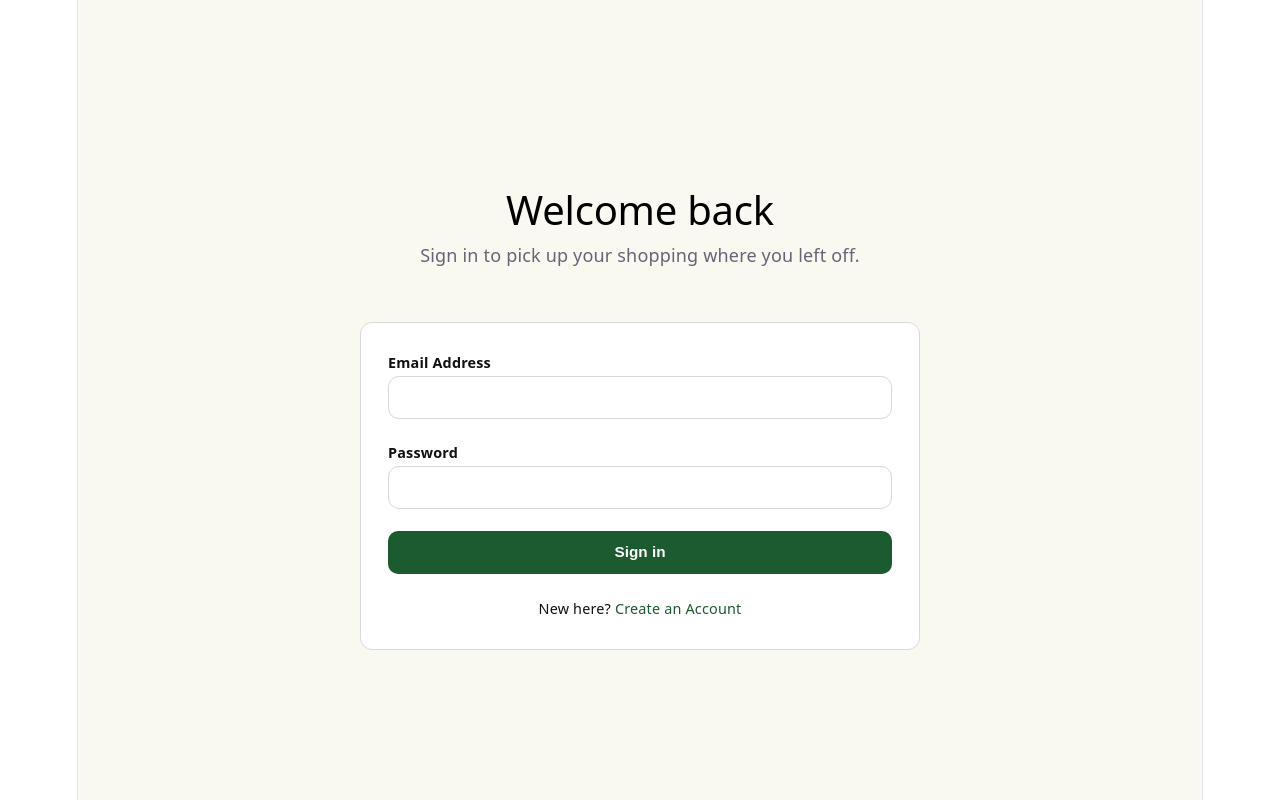
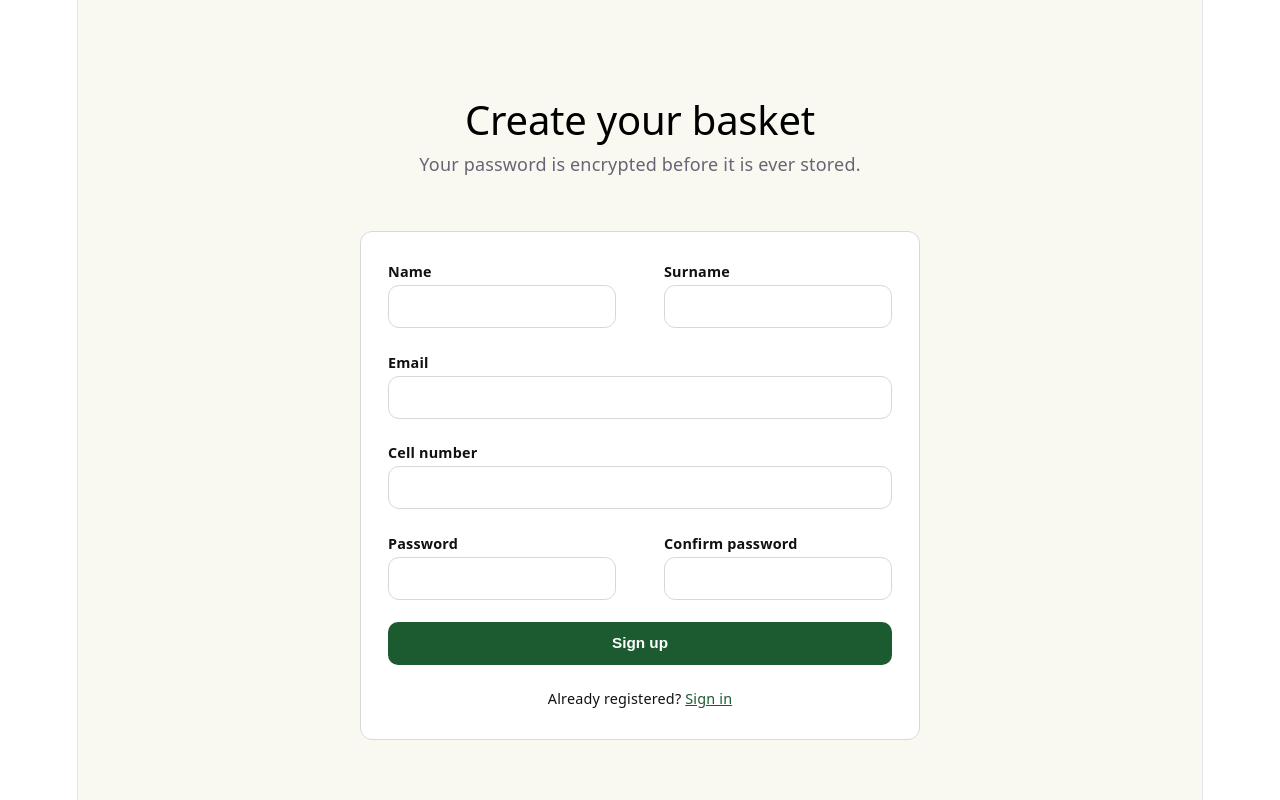
Before and after one commit to Samukelokhathi/Shopping-List-App-React-Ts, a React (Vite) app: page /register in a window 1280 px wide. Shown: the top 800 px of the page. Built offline with nearby package versions, Linux system fonts and the light colour scheme.

Commit message:
Fixing the register page also insertend nav links

```diff
--- a/package.json
+++ b/package.json
@@ -13,7 +13,8 @@
     "@reduxjs/toolkit": "^2.12.0",
     "react": "^19.2.8",
     "react-dom": "^19.2.8",
-    "react-redux": "^9.3.0"
+    "react-redux": "^9.3.0",
+    "react-router-dom": "^7.18.2"
   },
   "devDependencies": {
     "@eslint/js": "^10.0.1",
--- a/src/App.tsx
+++ b/src/App.tsx
@@ -1,11 +1,14 @@
 import Login from "./pages/login/Login";
 import Register from "./pages/register/Register";
+import { Route, Routes } from "react-router-dom";
 
 export default function App() {
   return (
     <div>
-      <Login />
-      <Register />
+      <Routes>
+        <Route path="/" element={<Login />} />
+        <Route path="/register" element={<Register />} />
+      </Routes>
     </div>
   );
 }
--- a/src/main.tsx
+++ b/src/main.tsx
@@ -4,11 +4,14 @@ import "./index.css";
 import App from "./App.tsx";
 import { store } from "./store/Store.ts";
 import { Provider } from "react-redux";
+import { BrowserRouter } from "react-router-dom";
 
 createRoot(document.getElementById("root")!).render(
-  <Provider store={store}>
-    <StrictMode>
-      <App />
-    </StrictMode>
-  </Provider>,
+  <StrictMode>
+    <Provider store={store}>
+      <BrowserRouter>
+        <App />
+      </BrowserRouter>
+    </Provider>
+  </StrictMode>,
 );
--- a/src/pages/login/Login.tsx
+++ b/src/pages/login/Login.tsx
@@ -2,6 +2,7 @@ import { Input } from "../../components/input/Input";
 import styles from "./Login.module.css";
 import Button from "../../components/Button/Button";
 import { Text } from "../../components/Text/Text";
+import { NavLink } from "react-router-dom";
 
 function Login() {
   return (
@@ -34,7 +35,10 @@ function Login() {
         <Button type="submit">Sign in</Button>
 
         <p className={styles.registerText}>
-          New here? <a className={styles.registerLink}>Create an Account</a>
+          New here?{" "}
+          <NavLink to={"/register"} className={styles.registerLink}>
+            Create an account
+          </NavLink>
         </p>
       </form>
     </div>
--- a/src/pages/register/Register.module.css
+++ b/src/pages/register/Register.module.css
@@ -58,20 +58,3 @@
   font-size: 0.8rem;
   color: #111;
 }
-
-.link {
-  padding: 0;
-
-  border: none;
-  background: none;
-
-  color: #1c5b30;
-
-  font-size: inherit;
-
-  cursor: pointer;
-}
-
-.link:hover {
-  text-decoration: underline;
-}
--- a/src/pages/register/Register.tsx
+++ b/src/pages/register/Register.tsx
@@ -2,6 +2,7 @@ import { Input } from "../../components/input/Input";
 import styles from "./Register.module.css";
 import Button from "../../components/Button/Button";
 import { Text } from "../../components/Text/Text";
+import { NavLink } from "react-router-dom";
 
 function Register() {
   return (
@@ -19,7 +20,7 @@ function Register() {
           <Input
             id="Name"
             name="Name"
-            label="Email Address"
+            label="Name"
             type="text"
             onChange={() => {}}
           />
@@ -33,8 +34,8 @@ function Register() {
         </div>
         <Input
           id="email"
-          name="email"
-          label="email"
+          name="Email"
+          label="Email"
           type="text"
           onChange={() => {}}
         />
@@ -62,10 +63,13 @@ function Register() {
           />
         </div>
 
-        <Button type="submit">Sign in</Button>
+        <Button type="submit">Sign up</Button>
 
         <p className={styles.registerText}>
-          New here? <a className={styles.registerLink}>Create an Account</a>
+          Already registered?{" "}
+          <NavLink to={"/"} className={styles.registerLink}>
+            Sign in
+          </NavLink>
         </p>
       </form>
     </div>
```
Also changed, not shown: 1 other file (tests, documents, lock files or other folders).
